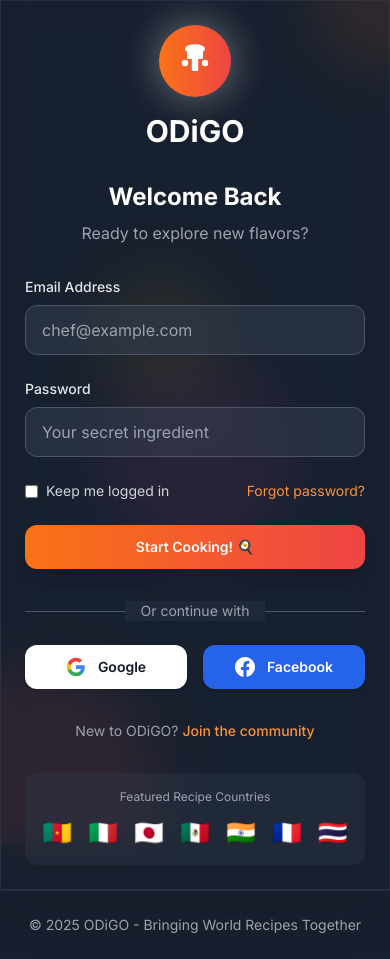
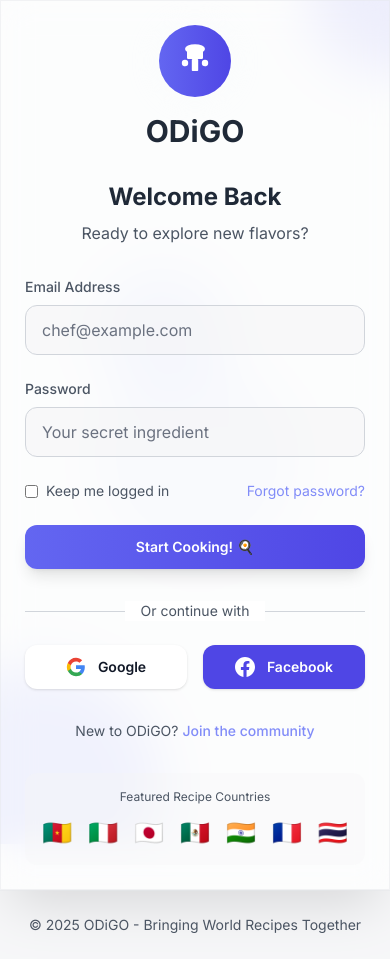
Before and after one commit to ODIGO-DEV/mvp, a Flask app: page /login in a window 390 px wide. Run offline with Flask 3, Linux system fonts and the light colour scheme; some libraries are stand-ins or nearby versions.

Commit message:
Done: Authentification Templates and Routes

```diff
--- a/app/templates/auth/login.html
+++ b/app/templates/auth/login.html
@@ -1,15 +1,15 @@
 {% extends "base.html" %}
 
-{% block title %}ODiGO - Register{% endblock %}
+{% block title %}ODiGO - Login{% endblock %}
 
 {% block content %}
     <!-- Login card -->
-    <div class="flex flex-col lg:flex-row w-full min-h-[100vh] bg-gray-800/50 glass-effect shadow-2xl overflow-hidden border border-gray-700/50">
+    <div class="flex flex-col lg:flex-row w-full min-h-[100vh] bg-white/50 glass-effect shadow-2xl overflow-hidden border border-gray-200/50">
 
 
 
-        <!-- Right side - Register form -->
-        <div class="w-full lg:w-1/3 p-6 sm:p-8 lg:p-12 flex flex-col justify-center">
+<!-- Right side - Register form -->
+<div class="w-full lg:w-1/3 p-6 sm:p-8 lg:p-12 flex flex-col justify-center">
 
             <!-- Form -->
           <div class="w-full ">
@@ -17,7 +17,7 @@
             <div class=" mb-8 text-center">
                 <div class="flex justify-center mb-4">
                     <div class="relative logo-glow">
-                        <div class="bg-gradient-to-r from-orange-500 to-red-500 rounded-full p-4">
+                        <div class="bg-gradient-to-r from-indigo-500 to-indigo-600 rounded-full p-4">
                             <svg width="40" height="40" viewBox="0 0 100 100" fill="none" xmlns="http://www.w3.org/2000/svg">
                                 <ellipse cx="50" cy="20" rx="25" ry="12" fill="white"/>
                                 <rect x="30" y="20" width="40" height="25" rx="3" fill="white"/>
@@ -30,36 +30,36 @@
                         </div>
                     </div>
                 </div>
-                <h1 class="text-3xl font-bold text-white mb-2">ODiGO</h1>
+                <h1 class="text-3xl font-bold text-gray-800 mb-2">ODiGO</h1>
             </div>
 
             <div class="max-w-sm mx-auto w-full">
-                <h2 class="text-2xl font-bold text-center text-white mb-2">Welcome Back</h2>
-                <p class="text-center text-gray-400 mb-8">Ready to explore new flavors?</p>
+                <h2 class="text-2xl font-bold text-center text-gray-800 mb-2">Welcome Back</h2>
+                <p class="text-center text-gray-600 mb-8">Ready to explore new flavors?</p>
 
                 <form id="loginForm" class="space-y-6" method="POST" action="{{ url_for('auth.login') }}">
                     <!-- Email -->
                     <div>
-                        <label for="email" class="block text-sm font-medium text-gray-200 mb-2">Email Address</label>
+                        <label for="email" class="block text-sm font-medium text-gray-600 mb-2">Email Address</label>
                         <input
                             type="email"
                             id="email"
                             name="email"
                             required
-                            class="input-focus block w-full rounded-xl bg-gray-700/50 border border-gray-600 px-4 py-3 text-white placeholder-gray-400 focus:border-orange-500 focus:ring-2 focus:ring-orange-500 focus:outline-none sm:text-sm"
+                            class="input-focus block w-full rounded-xl bg-gray-100/50 border border-gray-300 px-4 py-3 text-gray-800 placeholder-gray-500 focus:border-indigo-500 focus:ring-2 focus:ring-indigo-500 focus:outline-none sm:text-sm"
                             placeholder="chef@example.com"
                         >
                     </div>
 
                     <!-- Password -->
                     <div>
-                        <label for="password" class="block text-sm font-medium text-gray-200 mb-2">Password</label>
+                        <label for="password" class="block text-sm font-medium text-gray-600 mb-2">Password</label>
                         <input
                             type="password"
                             id="password"
                             name="password"
                             required
-                            class="input-focus block w-full rounded-xl bg-gray-700/50 border border-gray-600 px-4 py-3 text-white placeholder-gray-400 focus:border-orange-500 focus:ring-2 focus:ring-orange-500 focus:outline-none sm:text-sm"
+                            class="input-focus block w-full rounded-xl bg-gray-100/50 border border-gray-300 px-4 py-3 text-gray-800 placeholder-gray-500 focus:border-indigo-500 focus:ring-2 focus:ring-indigo-500 focus:outline-none sm:text-sm"
                             placeholder="Your secret ingredient"
                         >
                     </div>
@@ -67,16 +67,16 @@
                     <!-- Remember me & Forgot password -->
                     <div class="flex items-center justify-between">
                         <label class="flex items-center">
-                            <input type="checkbox" class="rounded border-gray-600 bg-gray-700 text-orange-500 focus:ring-orange-500">
-                            <span class="ml-2 text-sm text-gray-300">Keep me logged in</span>
+                            <input type="checkbox" class="rounded border-gray-300 bg-gray-100 text-indigo-500 focus:ring-indigo-500">
+                            <span class="ml-2 text-sm text-gray-600">Keep me logged in</span>
                         </label>
-                        <a href="" class="text-sm text-orange-400 hover:text-orange-300">Forgot password?</a>
+                        <a href="" class="text-sm text-indigo-400 hover:text-indigo-300">Forgot password?</a>
                     </div>
 
                     <!-- Submit button -->
                     <button
                         type="submit"
-                        class="button-hover w-full rounded-xl bg-gradient-to-r from-orange-500 to-red-500 px-4 py-3 text-sm font-semibold text-white shadow-lg hover:from-orange-600 hover:to-red-600 focus:outline-none focus:ring-2 focus:ring-offset-2 focus:ring-orange-500 focus:ring-offset-gray-800"
+                        class="button-hover w-full rounded-xl bg-gradient-to-r from-indigo-500 to-indigo-600 px-4 py-3 text-sm font-semibold text-white shadow-lg hover:from-indigo-600 hover:to-indigo-700 focus:outline-none focus:ring-2 focus:ring-offset-2 focus:ring-indigo-500 focus:ring-offset-white"
                     >
                         Start Cooking! 🍳
                     </button>
@@ -85,10 +85,10 @@
                 <!-- Divider -->
                 <div class="relative mt-8">
                     <div class="absolute inset-0 flex items-center">
-                        <div class="w-full border-t border-gray-600"></div>
+                        <div class="w-full border-t border-gray-300"></div>
                     </div>
                     <div class="relative flex justify-center text-sm">
-                        <span class="bg-gray-800 px-4 text-gray-400">Or continue with</span>
+                        <span class="bg-white px-4 text-gray-600">Or continue with</span>
                     </div>
                 </div>
 
@@ -103,7 +103,7 @@
                         </svg>
                         Google
                     </button>
-                    <button class="button-hover flex items-center justify-center gap-3 rounded-xl bg-blue-600 px-4 py-3 text-sm font-semibold text-white shadow hover:bg-blue-500">
+                    <button class="button-hover flex items-center justify-center gap-3 rounded-xl bg-indigo-600 px-4 py-3 text-sm font-semibold text-white shadow hover:bg-indigo-500">
                         <svg width="20" height="20" viewBox="0 0 24 24" fill="white">
                             <path d="M24 12.073c0-6.627-5.373-12-12-12s-12 5.373-12 12c0 5.99 4.388 10.954 10.125 11.854v-8.385H7.078v-3.47h3.047V9.43c0-3.007 1.792-4.669 4.533-4.669 1.312 0 2.686.235 2.686.235v2.953H15.83c-1.491 0-1.956.925-1.956 1.874v2.25h3.328l-.532 3.47h-2.796v8.385C19.612 23.027 24 18.062 24 12.073z"/>
                         </svg>
@@ -112,14 +112,14 @@
                 </div>
 
                 <!-- Sign up link -->
-                <p class="mt-8 text-center text-sm text-gray-400">
+                <p class="mt-8 text-center text-sm text-gray-600">
                     New to ODiGO?
-                    <a href="{{ url_for('auth.register') }}" class="font-medium text-orange-400 hover:text-orange-300">Join the community</a>
+                    <a href="{{ url_for('auth.register') }}" class="font-medium text-indigo-400 hover:text-indigo-300">Join the community</a>
                 </p>
 
                 <!-- Featured countries preview -->
-                <div class="mt-8 p-4 bg-gray-700/30 rounded-xl">
-                    <p class="text-xs text-gray-400 text-center mb-3">Featured Recipe Countries</p>
+                <div class="mt-8 p-4 bg-gray-100/30 rounded-xl">
+                    <p class="text-xs text-gray-600 text-center mb-3">Featured Recipe Countries</p>
                     <div class="flex justify-center space-x-4 text-2xl">
                          <span title="Cameroon">🇨🇲</span>
                         <span title="Italy">🇮🇹</span>
@@ -137,7 +137,7 @@
     </div>
       <!-- Text section with image as background -->
         <!-- Container with video background -->
-        <div class="relative w-full lg:w-2/3 bg-[#F7FAFC] hidden lg:flex justify-center items-center p-6 sm:p-10 lg:p-12  overflow-hidden">
+        <div class="relative w-full lg:w-2/3 bg-white hidden lg:flex justify-center items-center p-6 sm:p-10 lg:p-12  overflow-hidden">
             <!-- Background video -->
             <video class="absolute inset-0 w-full h-full object-cover " autoplay muted loop playsinline>
                 <source src="https://www.pexels.com/download/video/4296854/" muted loop autoplay type="video/mp4">
--- a/app/templates/base.html
+++ b/app/templates/base.html
@@ -13,7 +13,7 @@
         }
 
         .recipe-gradient {
-            background: linear-gradient(135deg, #ff6b6b 0%, #ff8e53 25%, #ff6b9d 50%, #c44569 75%, #f8b500 100%);
+            background: linear-gradient(135deg, #6D5ACF 0%, #8A7DDE 25%, #6D5ACF 50%, #5A4AAE 75%, #4B3C9A 100%);
         }
 
         .glass-effect {
@@ -47,7 +47,7 @@
 
         .input-focus:focus {
             transform: translateY(-2px);
-            box-shadow: 0 10px 25px rgba(255, 107, 107, 0.3);
+            box-shadow: 0 10px 25px rgba(109, 90, 207, 0.3);
         }
 
         .button-hover {
@@ -56,11 +56,11 @@
 
         .button-hover:hover {
             transform: translateY(-2px);
-            box-shadow: 0 10px 25px rgba(255, 107, 107, 0.4);
+            box-shadow: 0 10px 25px rgba(109, 90, 207, 0.4);
         }
 
         .logo-glow {
-            filter: drop-shadow(0 0 20px rgba(255, 255, 255, 0.4));
+            filter: drop-shadow(0 0 20px rgba(247, 250, 252, 0.4));
         }
 
         .recipe-icons {
@@ -74,13 +74,13 @@
         }
     </style>
 </head>
-<body class="min-h-screen bg-gray-900 ">
+<body class="min-h-screen bg-gray-50 text-gray-800">
     <!-- Animated background elements -->
     <div class="fixed inset-0 overflow-hidden pointer-events-none">
-        <div class="absolute -top-20 -right-20 w-40 h-40 bg-orange-500 rounded-full mix-blend-multiply filter blur-xl opacity-20 floating-animation"></div>
-        <div class="absolute -bottom-20 -left-20 w-60 h-60 bg-red-500 rounded-full mix-blend-multiply filter blur-xl opacity-20 floating-animation-delayed"></div>
-        <div class="absolute top-1/3 left-1/4 w-32 h-32 bg-yellow-500 rounded-full mix-blend-multiply filter blur-xl opacity-15 floating-animation-slow"></div>
-        <div class="absolute bottom-1/3 right-1/4 w-48 h-48 bg-pink-500 rounded-full mix-blend-multiply filter blur-xl opacity-15 floating-animation"></div>
+        <div class="absolute -top-20 -right-20 w-40 h-40 bg-indigo-500 rounded-full mix-blend-multiply filter blur-xl opacity-20 floating-animation"></div>
+        <div class="absolute -bottom-20 -left-20 w-60 h-60 bg-indigo-400 rounded-full mix-blend-multiply filter blur-xl opacity-20 floating-animation-delayed"></div>
+        <div class="absolute top-1/3 left-1/4 w-32 h-32 bg-indigo-300 rounded-full mix-blend-multiply filter blur-xl opacity-15 floating-animation-slow"></div>
+        <div class="absolute bottom-1/3 right-1/4 w-48 h-48 bg-indigo-200 rounded-full mix-blend-multiply filter blur-xl opacity-15 floating-animation"></div>
     </div>
 
     <!-- Flash messages -->
@@ -89,7 +89,7 @@
             {% if messages %}
                 {% for category, message in messages %}
                     <div class="rounded-xl p-4 text-sm font-medium text-white
-                        {% if category == 'success' %}bg-green-600{% elif category == 'error' %}bg-red-600{% elif category == 'warning' %}bg-yellow-500{% else %}bg-blue-600{% endif %}
+                        {% if category == 'success' %}bg-green-600{% elif category == 'error' %}bg-red-600{% elif category == 'warning' %}bg-yellow-500{% else %}bg-indigo-600{% endif %}
                         shadow-lg transform transition-all duration-300 ease-out">
                         {{ message }}
                     </div>
@@ -104,7 +104,7 @@
     </div>
 
     <!-- Footer -->
-    <footer class="relative bg-gray-800/50 text-gray-400 text-center text-sm py-6 border-t border-gray-700/50">
+    <footer class="relative bg-gray-100/50 text-gray-600 text-center text-sm py-6 border-t border-gray-200/50">
         <div class="flex items-center justify-center gap-2">
             <span>&copy; 2025 ODiGO - Bringing World Recipes Together</span>
         </div>
@@ -132,7 +132,7 @@
             if (type === 'success') bgColor = 'bg-green-600';
             else if (type === 'error') bgColor = 'bg-red-600';
             else if (type === 'warning') bgColor = 'bg-yellow-500';
-            else if (type === 'info') bgColor = 'bg-blue-600';
+            else if (type === 'info') bgColor = 'bg-indigo-600';
 
             messageDiv.className = `rounded-xl p-4 text-sm font-medium text-white ${bgColor} shadow-lg transform transition-all duration-300 ease-out opacity-0 translate-y-[-20px]`;
             messageDiv.textContent = message;
```
Also changed, not shown: app/templates/auth/register.html (+22 -22 lines).
